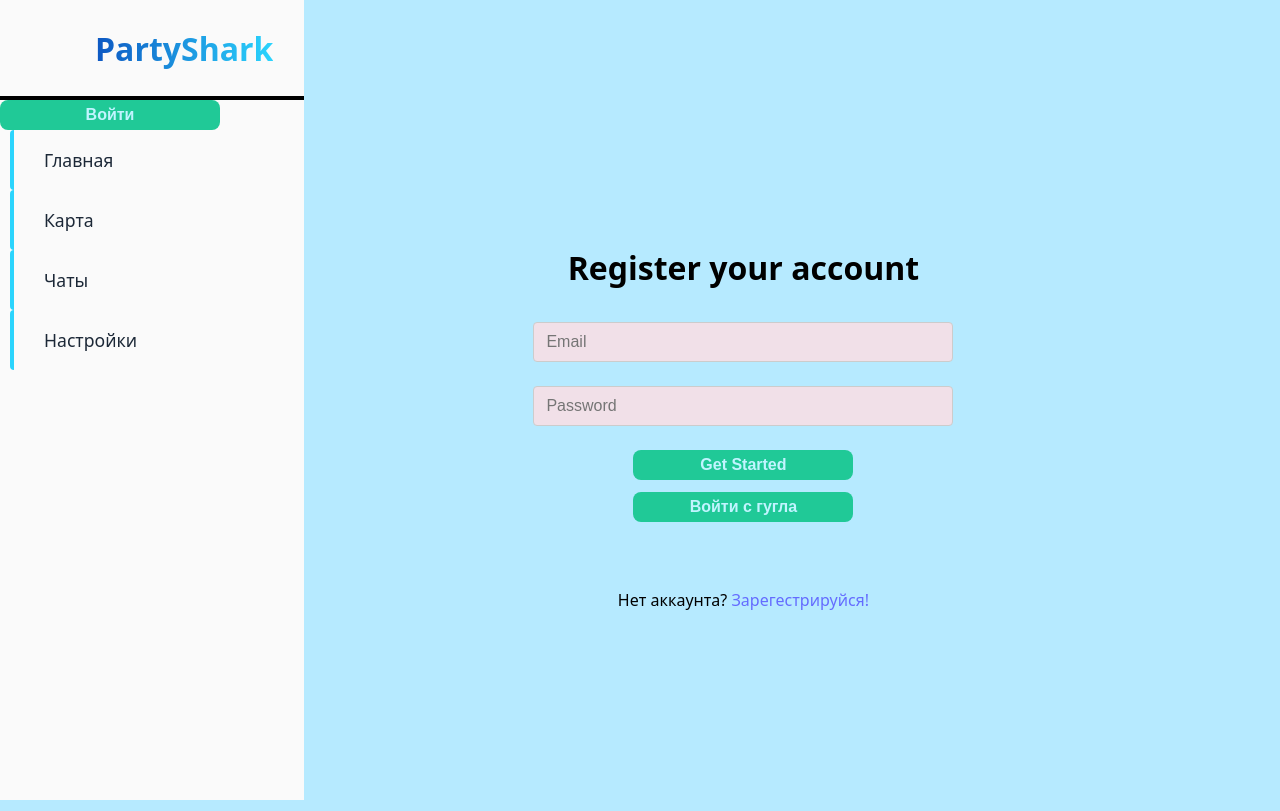
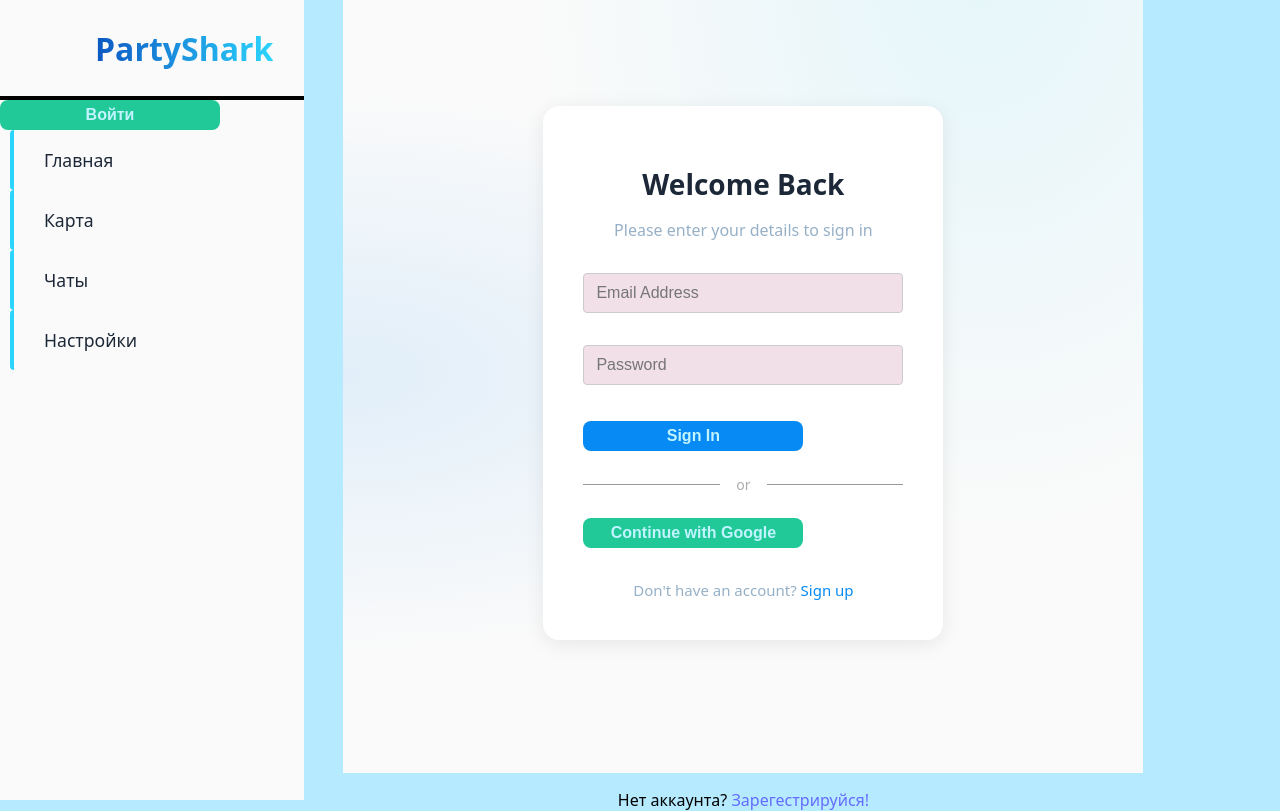
Before and after one commit to OrcaLib2025/party-shark, a React (Vite) app: page /authorization in a window 1280 px wide. Built offline with nearby package versions, Linux system fonts and the light colour scheme; no server answers.

Commit message:
чуть переделал логин, потом исправлю и переделаю регистрацию

```diff
--- a/src/components/SideMenu/SideMenu.tsx
+++ b/src/components/SideMenu/SideMenu.tsx
@@ -16,6 +16,8 @@ export const SideMenu: React.FC = () => {
     const navigateTo = (path: string) => {
         navigation(path);
     };
+
+    console.log(user);
 
     return (
         <div className='menu-overview'>
--- a/src/mock/chat.ts
+++ b/src/mock/chat.ts
@@ -9,7 +9,7 @@ export const mockChat: MockChat = {
         {
             ChatMember: {
                 uid: 1,
-                username: 'Алексей Навальный',
+                username: 'Антон Чехов',
                 profilePicture: avatar,
                 isOnline: true,
             },
--- a/src/pages/Auth/Auth.module.scss
+++ b/src/pages/Auth/Auth.module.scss
@@ -1,10 +1,86 @@
-.container{
-    width: 100%;
-    height: 50%;
+@use '../../styles/variables/colors';
+@use '../../styles/variables/extras';
 
-    display: flex;
-    flex-direction: column;
-    justify-content: center;
-    align-items: center;
-    gap: 12px;
+.login-page {
+  display: flex;
+  justify-content: center;
+  align-items: center;
+  min-height: 100vh;
+  min-width: 100vh;
+  padding: 2rem;
+  background-color: colors.$background-primary;
+  background-image:
+    radial-gradient(at 80% 0%, rgba(colors.$blue-light, 0.1) 0%, transparent 50%),
+    radial-gradient(at 0% 50%, rgba(colors.$blue, 0.1) 0%, transparent 50%);
 }
+
+.container {
+  width: 100%;
+  max-width: 400px;
+  padding: 2.5rem;
+  border-radius: 16px;
+  background: white;
+  box-shadow: 0 4px 20px rgba(0, 0, 0, 0.08);
+}
+
+.header {
+  text-align: center;
+  margin-bottom: 2rem;
+
+  h1 {
+    color: colors.$text-primary;
+    font-size: 1.75rem;
+    font-weight: 600;
+    margin-bottom: 0.5rem;
+  }
+
+  p {
+    color: colors.$text-gray;
+    font-size: 1rem;
+  }
+}
+
+.form-group {
+  display: flex;
+  flex-direction: column;
+  gap: 1.25rem;
+  margin-bottom: 1.5rem;
+}
+
+.divider {
+  display: flex;
+  align-items: center;
+  margin: 1.5rem 0;
+  color: colors.$gray-medium;
+
+  &::before, &::after {
+    content: "";
+    flex: 1;
+    height: 1px;
+    background: colors.$gray-light;
+  }
+
+  span {
+    padding: 0 1rem;
+    font-size: 0.875rem;
+  }
+}
+
+.footer {
+  text-align: center;
+  margin-top: 2rem;
+  font-size: 0.9375rem;
+  color: colors.$text-gray;
+
+  a {
+    color: colors.$blue;
+    text-decoration: none;
+    font-weight: 500;
+    transition: color 0.2s;
+
+    &:hover {
+      color: colors.$blue-dark;
+      text-decoration: underline;
+    }
+  }
+}
--- a/src/pages/Auth/Login.tsx
+++ b/src/pages/Auth/Login.tsx
@@ -73,37 +73,57 @@ export const Login = () => {
     };
 
     return (
+        <div className={cl['login-page']}>
             <div className={cl['container']}>
-            <h1>Register your account</h1>
+                <div className={cl['header']}>
+                    <h1>Welcome Back</h1>
+                    <p>Please enter your details to sign in</p>
+                </div>
+
+                <div className={cl['form-group']}>
                     <Input
                         type="email"
                         value={email}
                         onChange={handleChangeEmail}
-                placeholder="Email"
-                theme='light'
+                        placeholder="Email Address"
+                        theme="light"
+                        size="default"
                     />
+
                     <Input
                         type="password"
                         value={password}
                         onChange={handleChangePassword}
                         placeholder="Password"
-                theme='light'
+                        theme="light"
                         min={6}
                     />
+                </div>
+
                 <Button
-                type="secondary"
+                    type="primary"
                     theme="light"
                     onClick={handleSubmit}
                     disabled={isLoading}
-                text={isLoading ? 'Creating account...' : 'Get Started'}
+                    text={isLoading ? 'Signing in...' : 'Sign In'}
                 />
+
+                <div className={cl['divider']}>
+                    <span>or</span>
+                </div>
+
                 <Button
                     type="secondary"
                     theme="light"
                     onClick={handleGoogleSignIn}
                     disabled={isLoading}
-                text={'Войти с гугла'}
+                    text='Continue with Google'
                 />
+
+                <div className={cl['footer']}>
+                    Don&apos;t have an account? <a href="/register">Sign up</a>
+                </div>
+            </div>
         </div>
     );
 };
--- a/src/pages/Map/Map.tsx
+++ b/src/pages/Map/Map.tsx
@@ -133,7 +133,7 @@ export const Map: React.FC = () => {
         dispatch(getAllParties());
     }, [dispatch]);
 
-    if (getAllError) return void navigate('/error');
+    if (getAllError) return void navigate('/');
 
     if (getAllLoading) return <Spinner />;
 
```
Lines whose indentation alone changed are shown as unchanged.
